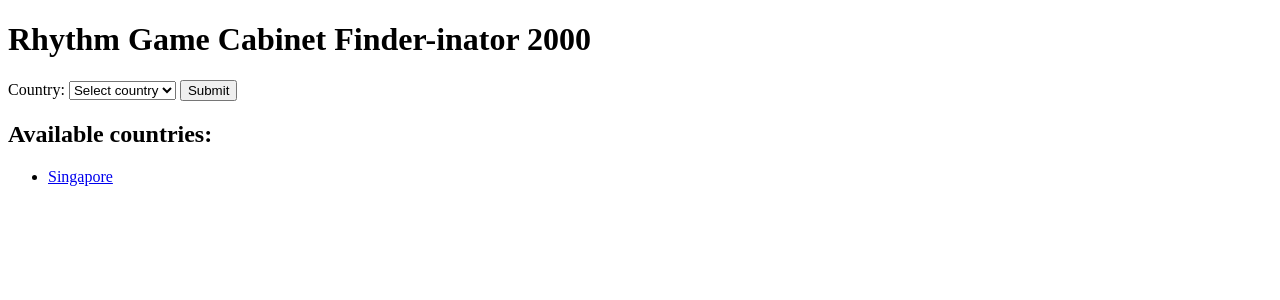
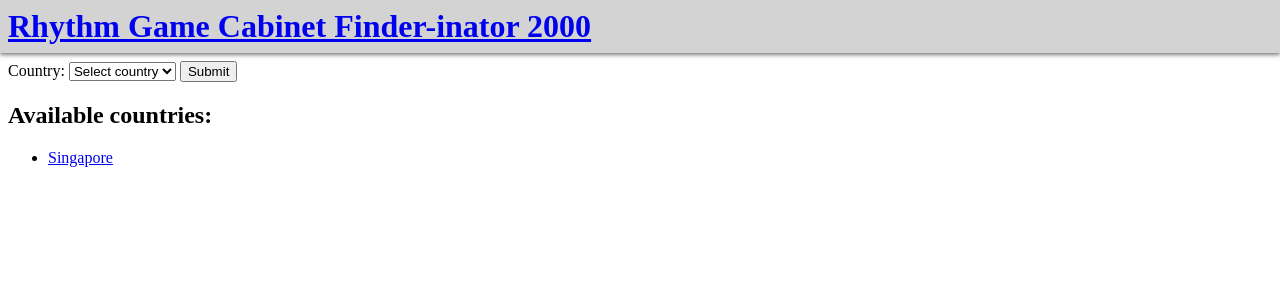
Before and after one commit to Renjian-buchai/arcade-cabinet-findinator-3000, a Flask app: page / in a window 1280 px wide. Shown: the top 300 px of the page. Run offline with Flask 3, Linux system fonts and the light colour scheme; data comes from the database, SQL or seed files in the repository; both versions use the stored data as it was after the commit.

Commit message:
Added header; Updated database to include paco bugis+

```diff
--- a/static/css/style.css
+++ b/static/css/style.css
@@ -16,3 +16,22 @@ p {
 .cabinet-cell {
   padding: 0.5em;
 }
+
+header {
+  position: sticky;
+  top: 0;
+  left: 0;
+  width: 100vw;
+  height: fit-content;
+  -webkit-box-shadow: 0 2px 4px rgba(0, 0, 0, 0.5);
+  -moz-box-shadow: 0 2px 4px rgba(0, 0, 0, 0.5);
+  -o-box-shadow: 0 2px 4px rgba(0, 0, 0, 0.5);
+  box-shadow: 0 2px 4px rgba(0, 0, 0, 0.5);
+  margin: 0;
+  border-radius: 0;
+  background-color: lightgray;
+}
+
+body {
+  margin: 0;
+}
--- a/templates/country.html
+++ b/templates/country.html
@@ -1,8 +1,11 @@
 <!DOCTYPE html>
 
+{% include "head.html" %}
+
+<body>
   {% include "header.html" %}
 
-<body>
+  <div style="margin:8px">
     <h1>Results for
       {{selected_country}}</h1>
 
@@ -15,4 +18,5 @@
         </li>
       {% endfor %}
     </ul>
+  </div>
 </body>
--- /dev/null
+++ b/templates/head.html
@@ -0,0 +1,4 @@
+<head>
+  <title>Find your rhythm game arcades now!</title>
+  <link rel="stylesheet" href="{{url_for('static', filename='css/style.css')}}">
+</head>
--- a/templates/header.html
+++ b/templates/header.html
@@ -1,4 +1,8 @@
-<head>
-  <title>Find your rhythm game arcades now!</title>
-  <link rel="stylesheet" href="{{url_for('static', filename='css/style.css')}}">
-</head>
+<header>
+  <div class="container" style="margin: 0px; padding: 8px">
+    <h1 style="display: inline; text-decoration:none">
+      <a href="/">Rhythm Game Cabinet Finder-inator 2000</a>
+    </h1>
+
+  </div>
+</header>
--- a/templates/index.html
+++ b/templates/index.html
@@ -1,10 +1,11 @@
 <!DOCTYPE html>
 
-{% include "header.html" %}
+{% include "head.html" %}
 
 <body>
-  <h1>Rhythm Game Cabinet Finder-inator 2000</h1>
-
+  {% include "header.html" %}
+  <div style="margin:8px">
+    <section>
       <form name="Select country" method="post">
         <label for="start">Country:
         </label>
@@ -16,8 +17,10 @@
         </select>
         <input type="submit" name="Search">
       </form>
+    </section>
 
-  <h2>Available countries:</h2>
+    <section>
+      <h1>Available countries:</h1>
       <ul>
         {% for country in countries %}
           <li>
@@ -25,4 +28,6 @@
           </li>
         {% endfor %}
       </ul>
+    </section>
+  </div>
 </body>
```
Also changed, not shown: templates/arcade.html (+7 -1 lines), db/database.db, 1 other file. Lines whose indentation alone changed are shown as unchanged.
